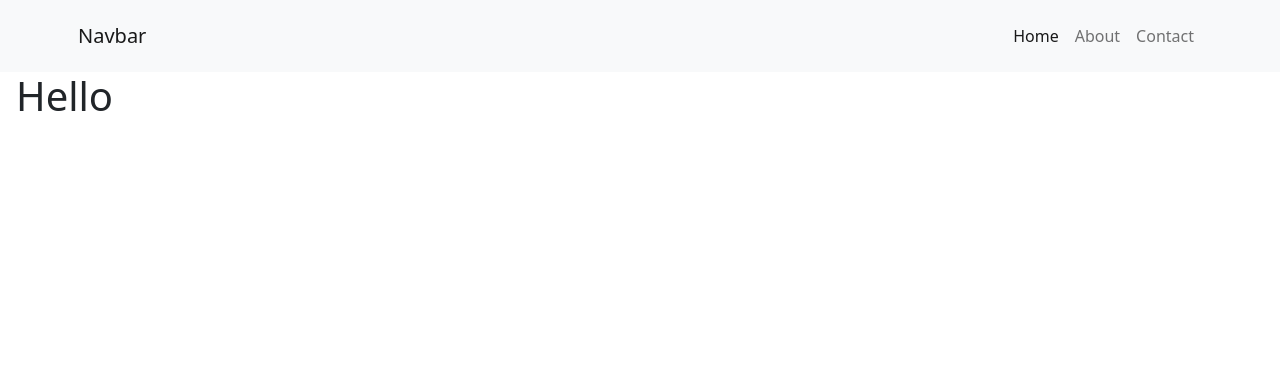
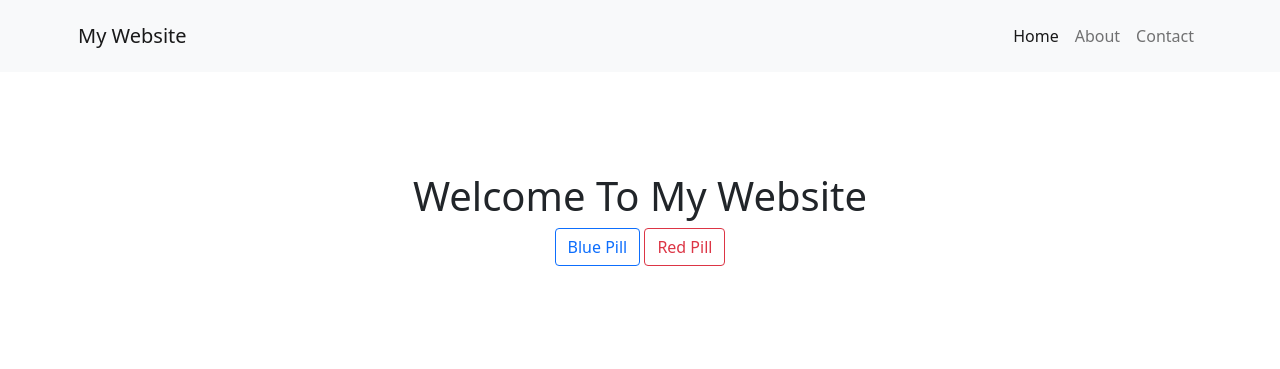
Before and after one commit to tact1m4n3/MyWebsite, a plain HTML site: page index.html in a window 1280 px wide. Drawn offline with nearby package versions, Linux system fonts and the light colour scheme.

Commit message:
Some more stuff

```diff
--- /dev/null
+++ b/css/style.css
@@ -0,0 +1,7 @@
+.my-container {
+    display: flex;
+    padding: 100px;
+    flex-direction: column;
+    justify-content: center;
+    align-items: center;
+}
--- a/index.html
+++ b/index.html
@@ -3,13 +3,14 @@
 <head>
     <meta charset="UTF-8">
     <title>MyWebsite</title>
-
+    <meta name="viewport" content="width=device-width, initial-scale=1.0">
     <link href="https://cdn.jsdelivr.net/npm/bootstrap@5.1.3/dist/css/bootstrap.min.css" rel="stylesheet" integrity="sha384-1BmE4kWBq78iYhFldvKuhfTAU6auU8tT94WrHftjDbrCEXSU1oBoqyl2QvZ6jIW3" crossorigin="anonymous">
+    <link rel="stylesheet" href="css/style.css">
 </head>
 <body>
     <nav class="navbar navbar-expand-lg navbar-light bg-light">
         <div class="container d-flex p-2">
-            <a class="navbar-brand" href="#">Navbar</a>
+            <div class="navbar-brand">My Website</div>
             <button class="navbar-toggler" type="button" data-bs-toggle="collapse" data-bs-target="#navbarNav" aria-controls="navbarNav" aria-expanded="false" aria-label="Toggle navigation">
                 <span class="navbar-toggler-icon"></span>
             </button>
@@ -29,9 +30,13 @@
         </div>
     </nav>
 
-    <main class="px-3">
-        <h1>Hello</h1>
-    </main>
+    <div class="my-container">
+        <h1>Welcome To My Website</h1>
+        <div>
+            <btn class="btn btn-outline-primary">Blue Pill</btn>
+            <btn class="btn btn-outline-danger">Red Pill</btn>
+        </div>
+    </div>
 
     <script src="https://cdn.jsdelivr.net/npm/bootstrap@5.1.3/dist/js/bootstrap.bundle.min.js" integrity="sha384-ka7Sk0Gln4gmtz2MlQnikT1wXgYsOg+OMhuP+IlRH9sENBO0LRn5q+8nbTov4+1p" crossorigin="anonymous"></script>
 </body>
```
